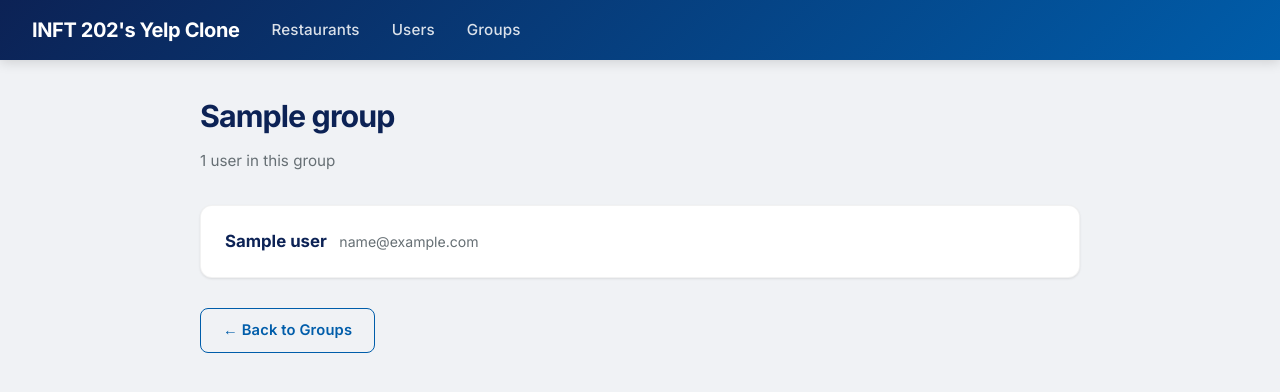
After one commit to wceriale/inft202sp26-yelpclone, a Flask app: page /groups/1 in a window 1280 px wide. The commit adds this page. Shown: the top 392 px of the page. Run offline with Flask 3, Linux system fonts and the light colour scheme; a database or web service that is not in the repository returns one stand-in record (values such as "Sample title"); some libraries are stand-ins or nearby versions.

Commit message:
add group support

```diff
--- a/app.py
+++ b/app.py
@@ -162,6 +162,56 @@ def new_user():
     return render_template("user_form.html")
 
 
+# --- Groups ---
+
+@app.route("/groups")
+def list_groups():
+    db = get_db()
+    cur = db.cursor(cursor_factory=psycopg2.extras.RealDictCursor)
+    groups = []
+    try:
+        cur.execute("""
+            SELECT "group".id, "group".name,
+                   COUNT(user_group.id) AS user_count
+            FROM "group"
+            LEFT JOIN user_group ON "group".id = user_group.group_id
+            GROUP BY "group".id
+            ORDER BY "group".name
+        """)
+        groups = cur.fetchall()
+    except psycopg2.errors.UndefinedTable:
+        db.rollback()
+    finally:
+        cur.close()
+    return render_template("groups.html", groups=groups)
+
+
+@app.route("/groups/<int:id>")
+def show_group(id):
+    db = get_db()
+    cur = db.cursor(cursor_factory=psycopg2.extras.RealDictCursor)
+    group = None
+    users = []
+    try:
+        cur.execute("SELECT * FROM \"group\" WHERE id = %s", (id,))
+        group = cur.fetchone()
+
+        if group is not None:
+            cur.execute("""
+                SELECT "user".*
+                FROM "user"
+                JOIN user_group ON "user".id = user_group.user_id
+                WHERE user_group.group_id = %s
+                ORDER BY "user".name
+            """, (id,))
+            users = cur.fetchall()
+    except psycopg2.errors.UndefinedTable:
+        db.rollback()
+    finally:
+        cur.close()
+    return render_template("group.html", group=group, users=users, group_id=id)
+
+
 # --- Reviews ---
 
 @app.route("/restaurants/<int:restaurant_id>/reviews", methods=["POST"])
--- a/templates/base.html
+++ b/templates/base.html
@@ -189,6 +189,7 @@
         <a class="brand" href="/">INFT 202's Yelp Clone</a>
         <a href="/">Restaurants</a>
         <a href="/users">Users</a>
+        <a href="/groups">Groups</a>
     </nav>
     <div class="container">
         {% block content %}{% endblock %}
--- /dev/null
+++ b/templates/group.html
@@ -0,0 +1,32 @@
+{% extends "base.html" %}
+{% block content %}
+{% if group %}
+<h1>{{ group.name }}</h1>
+<p class="page-subtitle">{{ users|length }} user{{ 's' if users|length != 1 }} in this group</p>
+
+<div class="section">
+{% if users %}
+{% for u in users %}
+<div class="card" style="display:flex; justify-content:space-between; align-items:center; flex-wrap:wrap; gap:8px;">
+    <div>
+        <strong style="font-size:1.05em;">{{ u.name }}</strong>
+        <span class="muted" style="margin-left:8px;">{{ u.email }}</span>
+    </div>
+</div>
+{% endfor %}
+{% else %}
+<div class="card empty-state">
+    <p>No users in this group yet.</p>
+</div>
+{% endif %}
+
+<a class="btn btn-outline" href="/groups">&larr; Back to Groups</a>
+</div>
+{% else %}
+<h1>Group not found</h1>
+<p class="page-subtitle">This group doesn't exist.</p>
+<div class="section">
+    <a class="btn btn-outline" href="/groups">&larr; Back to Groups</a>
+</div>
+{% endif %}
+{% endblock %}
```
Also changed, not shown: templates/groups.html (added, +24 -0 lines).
